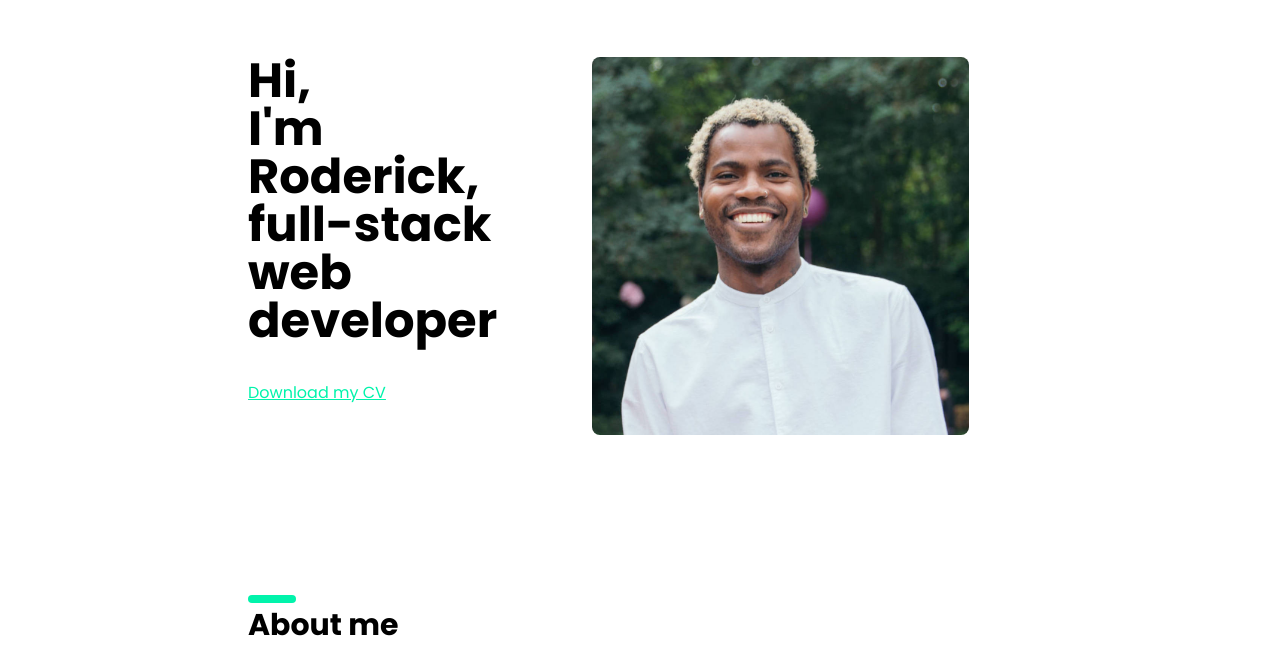
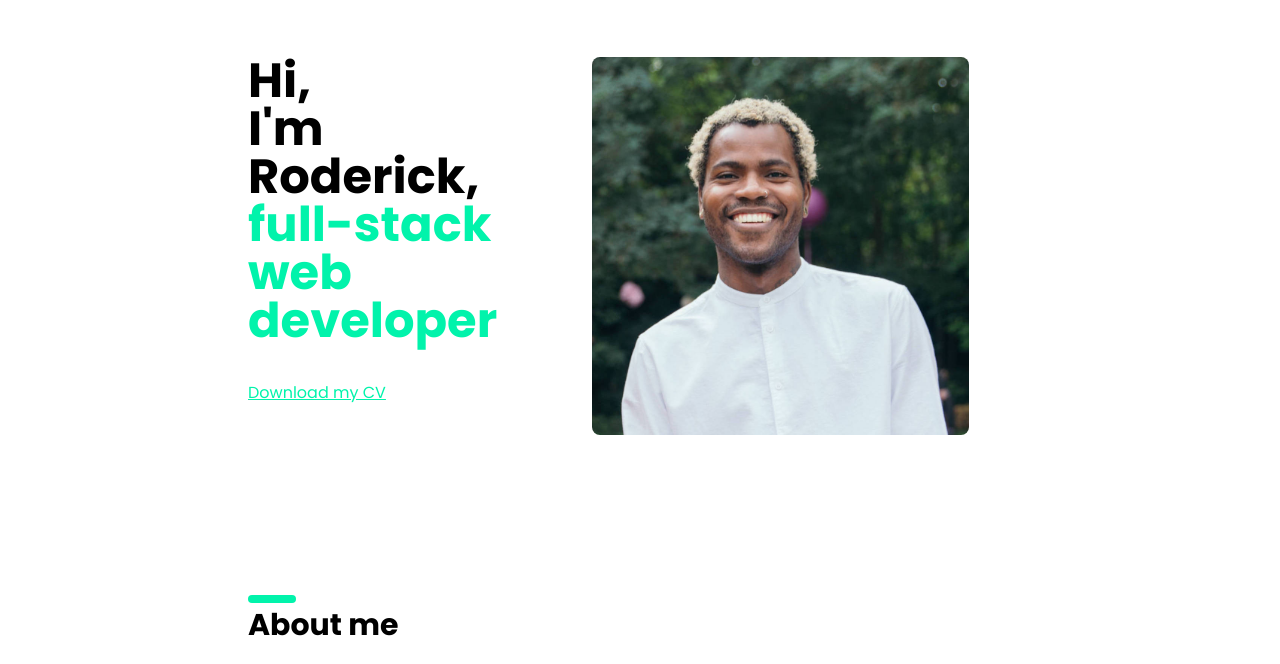
Before and after one commit to rmoise/portfolio-website, a website: page index.html in a window 1280 px wide. Shown: the part 71-735 px from the top of the page. Drawn offline with Linux system fonts and the light colour scheme.

Commit message:
update header color

```diff
--- a/index.html
+++ b/index.html
@@ -78,7 +78,7 @@
           >
             Hi,<br />
             I'm Roderick, <br />
-            full-stack web developer
+            <span style="color: #01f3ab">full-stack web developer</span>
           </h1>
           <br />
           <!--        <p class="max-w-md text-center text-darkGrayishBlue mt-12 md:text-left">
```
